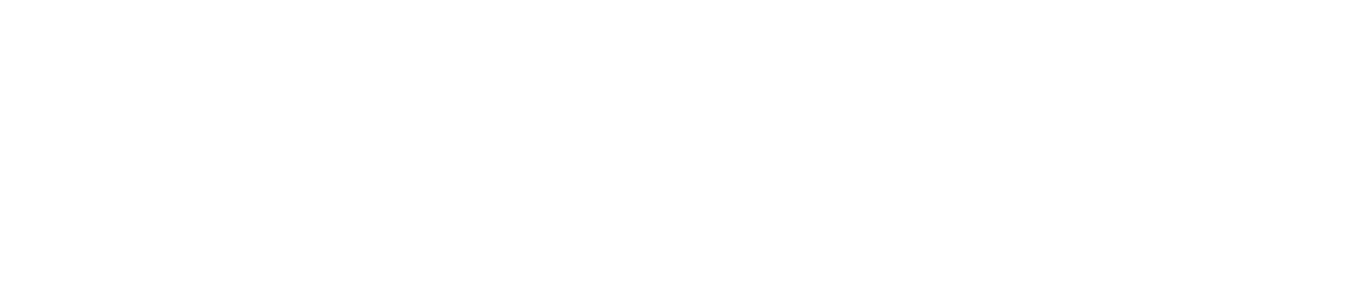
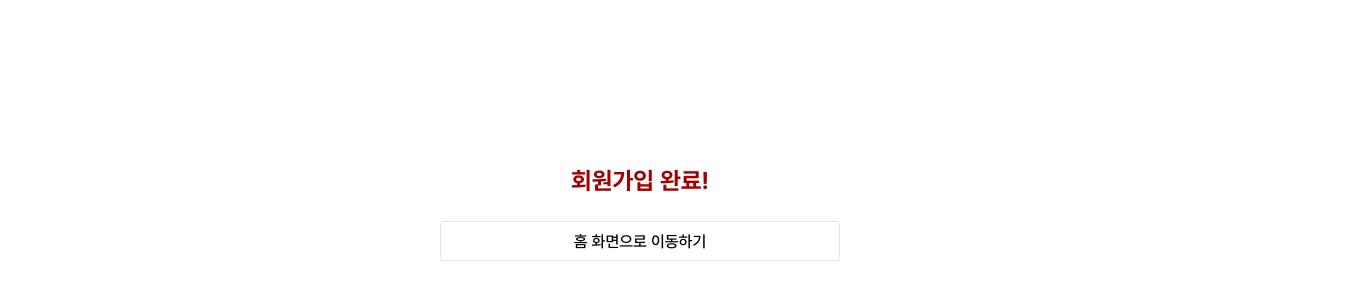
Before and after one commit to MUIT-UMC/Frontend, a React (Vite) app: page /signup/complete in a window 1280 px wide. Before the commit this address had no page. Shown: the part 202-502 px from the top of the page, 1360 px wide, since content can reach past the window. Built offline with nearby package versions, Linux system fonts and the light colour scheme.

Commit message:
회원가입 완료 페이지 추가

```diff
--- a/src/App.jsx
+++ b/src/App.jsx
@@ -21,6 +21,7 @@
 import SignUp from "./pages/SignUp";
 import Terms from "./pages/signup/Terms"
 import Info from "./pages/signup/Info";
+import Complete from "./pages/signup/Complete";
 import MyPage from "./pages/mypage/MyPage";
 //import Search from "./pages/Search";
 
@@ -72,6 +73,7 @@
         <Route path="/signup" element={<SignUp />} />
         <Route path="/signup/terms" element={<Terms/>}/>
         <Route path="/signup/info" element={<Info/>}/>
+        <Route path="/signup/complete" element={<Complete/>}/>
 
         {/* 마이페이지 */}
         <Route path="/mypage" element={<MyPage />} />
--- /dev/null
+++ b/src/pages/signup/Complete.jsx
@@ -0,0 +1,57 @@
+import { useNavigate } from "react-router-dom";
+import styled from "styled-components";
+
+function Complete() {
+    const navigate = useNavigate();
+    const toHome = () =>{
+        navigate('/');
+    };
+
+    return (
+        <Container>
+            <h3>회원가입 완료!</h3>
+            <Button onClick={toHome}>홈 화면으로 이동하기</Button>
+        </Container>
+    )
+}
+
+const Container = styled.div`
+    display: flex;
+    flex-direction: column;
+    align-items: center;
+    justify-content: center;
+
+    padding: 340px 100px 340px 100px;
+
+    h3{
+    color: #A00000;
+    text-align: center;
+    /* Title-semibo */
+    font-family: Pretendard;
+    font-size: 24px;
+    font-style: normal;
+    font-weight: 700;
+    }
+`
+const Button = styled.button`
+    width: 400px;
+    height: 40px;
+    padding: 10px;
+    display: flex;
+    justify-content: center;
+    align-items: center;
+
+    border-radius: 3px;
+    border: 1px solid var(--Gray-outline, #E6E6E6);
+    background: var(--Gray-white-bg, #FFF);
+    cursor: pointer;
+
+    color: #000;
+    /* Body-me */
+    font-family: Pretendard;
+    font-size: 16px;
+    font-style: normal;
+    font-weight: 500;
+`
+
+export default Complete;
--- a/src/pages/signup/Info.jsx
+++ b/src/pages/signup/Info.jsx
@@ -52,7 +52,10 @@
     const navigate = useNavigate();
     const onPrevious = () => {
         navigate(-1);
-    }
+    };
+    const EndSignUp = () => {
+        navigate('/signup/complete');
+    };
 
     const [selectedGender, setSelectedGender] = useState(null); // 성별 상태 관리
     const handleGenderSelect = (gender) => {
@@ -176,7 +179,8 @@
                             <Button className="previous"
                             onClick={onPrevious}>이전</Button>
                             <Button className="next"
-                                disabled={!ageCheck}>가입하기</Button>
+                                disabled={!ageCheck}
+                                onClick={EndSignUp}>가입하기</Button>
                         </BtnArea>
 
                     </Form>
```
